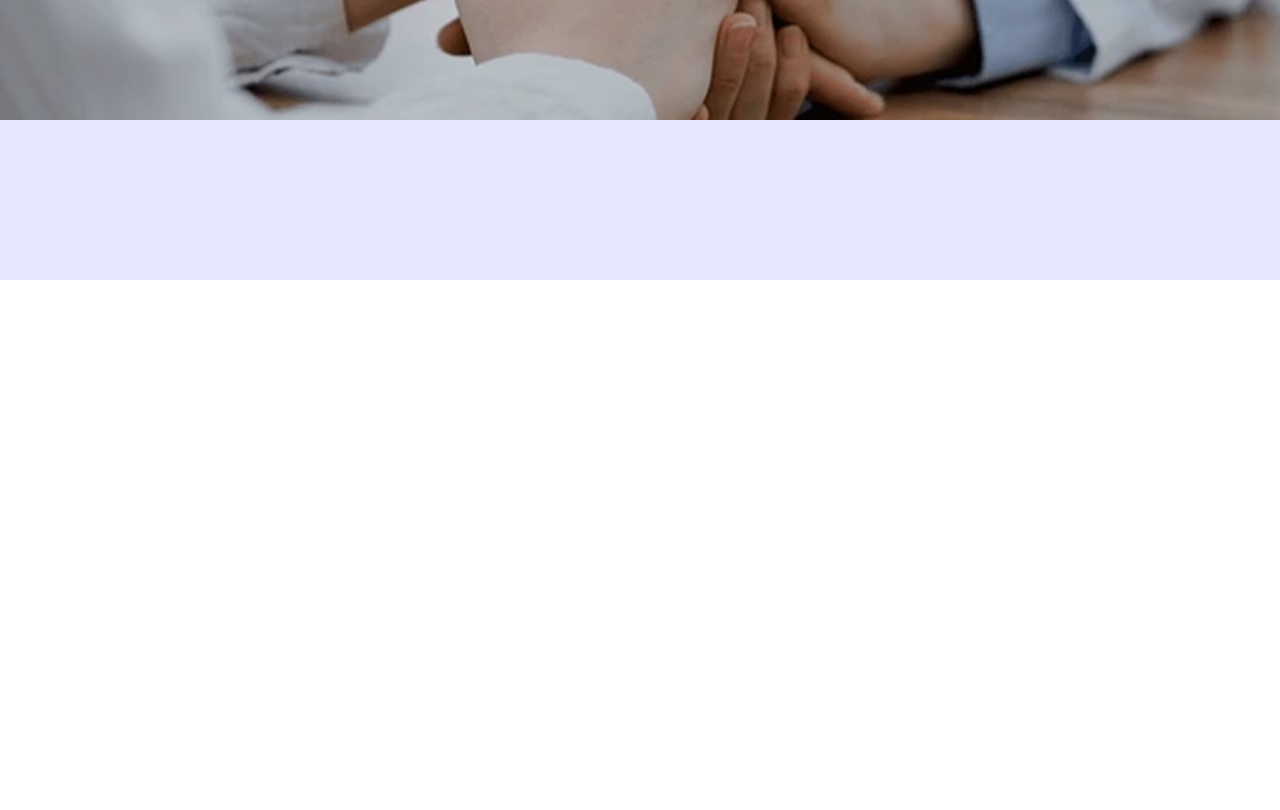
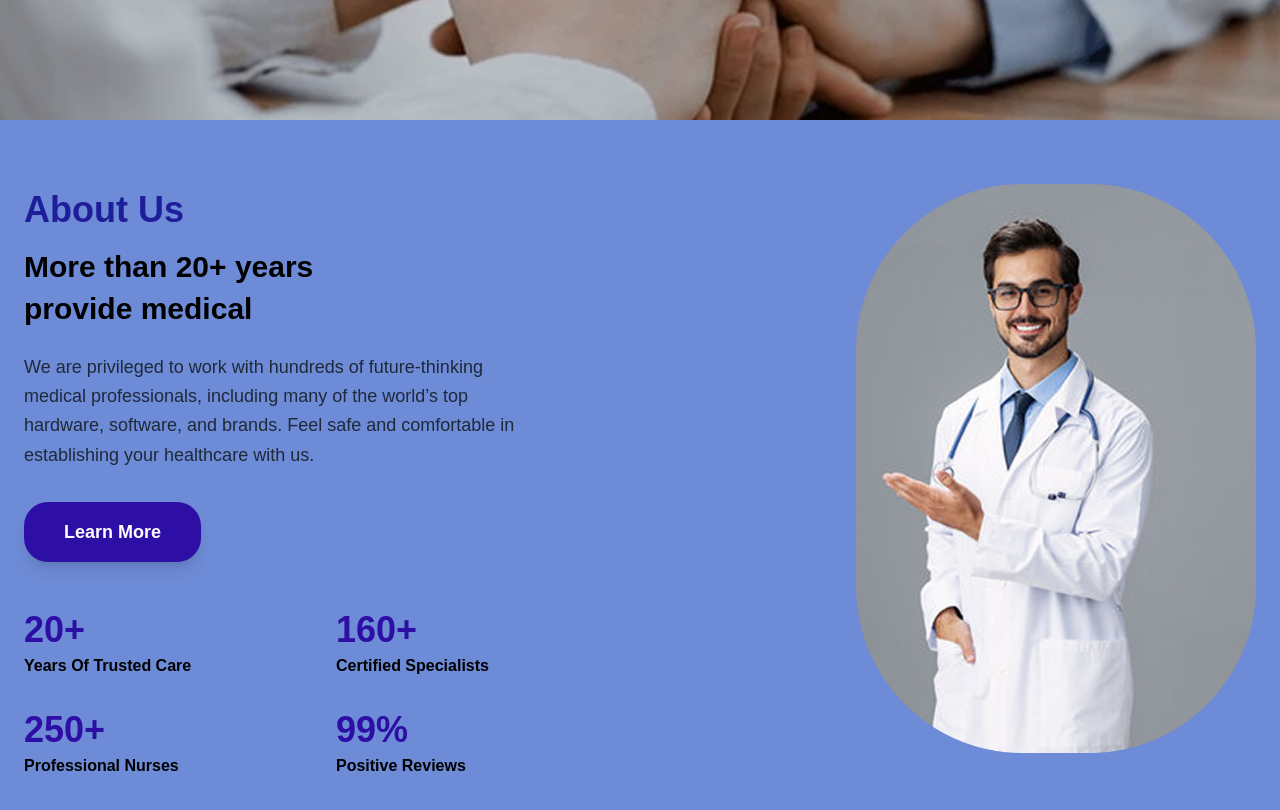
Before and after one commit to OpenStag/project-18, a Next.js app: page /about in a window 1280 px wide. Shown: the part 520-1330 px from the top of the page. Before the commit the page ends 800 px from the top, so only its background shows below. Built offline with nearby package versions, Linux system fonts and the light colour scheme.

Commit message:
update middle content section

```diff
--- a/src/app/about/page.tsx
+++ b/src/app/about/page.tsx
@@ -1,23 +1,88 @@
 import Image from "next/image";
+import React from "react";
 
-export default function AboutPage() {
+const AboutPage: React.FC = () => {
   return (
     <main className="bg-[#e7e6ff] min-h-screen">
-            {/*top section */}
+      {/* Top Section */}
       <section className="relative w-full h-[80vh] flex justify-center items-center">
         <Image
           src="/top.png"
           alt="About Us Cover"
           fill
-                    style={{ objectFit: "fill" }}
+          style={{ objectFit: "cover" }}
           className="absolute inset-0 z-0"
           priority
         />
+        <div className="absolute inset-0 bg-black/20 z-10"></div>
+        <div className="relative z-20 text-center px-4 max-w-4xl">
+          <h1 className="text-5xl md:text-7xl font-extrabold text-[#1e1e9b] mb-6">About Us</h1>
 
-                    <div className="absolute inset-0 bg-black/20 z-10"></div>
-                    <h1 className="relative z-20 text-5xl md:text-20xl font-extrabold text-[#1e1e9b] text-center">About Us</h1>"
+        </div>
+      </section>
+<section className="bg-[#6E8BD7] px-6 py-16">
+      <div className="max-w-7xl mx-auto grid grid-cols-1 lg:grid-cols-2 gap-12 items-center">
+        {/* Midle Section */}
+        <div>
+          <h2 className="text-4xl font-bold text-[#1E1E9B] mb-4">About Us</h2>
+          <h3 className="text-3xl font-bold text-[#000000] mb-6 leading-snug">
+            More than 20+ years <br /> provide medical
+          </h3>
+          <p className="text-gray-800 leading-relaxed mb-8 text-lg max-w-lg">
+            We are privileged to work with hundreds of future-thinking medical
+            professionals, including many of the world’s top hardware, software,
+            and brands. Feel safe and comfortable in establishing your
+            healthcare with us.
+          </p>
+          <button className="bg-[#2D0FA6] text-white font-bold px-10 py-4 rounded-3xl shadow-lg hover:scale-105 transition-transform duration-300 text-lg mb-12">
+            Learn More
+          </button>
+
+          {/* middle content Section */}
+          <div className="grid grid-cols-2 gap-8">
+
+            <div>
+              <h4 className="text-4xl font-bold text-[#2D0FA6] mb-1">20+</h4>
+              <p className="text-black font-semibold">Years Of Trusted Care</p>
+            </div>
+
+
+            <div>
+              <h4 className="text-4xl font-bold text-[#2D0FA6] mb-1">160+</h4>
+              <p className="text-black font-semibold">Certified Specialists</p>
+            </div>
+
+
+            <div>
+              <h4 className="text-4xl font-bold text-[#2D0FA6] mb-1">250+</h4>
+              <p className="text-black font-semibold">Professional Nurses</p>
+            </div>
+
+
+            <div>
+              <h4 className="text-4xl font-bold text-[#2D0FA6] mb-1">99%</h4>
+              <p className="text-black font-semibold">Positive Reviews</p>
+            </div>
+          </div>
+        </div>
+
+
+        <div className="flex justify-center lg:justify-end">
+          <div className="w-[400px] h-[600px] overflow-hidden rounded-[10px]">
+            <Image
+              src="/right.png"
+              alt="Doctor"
+              width={400}
+              height={600}
+              className="object-cover "
+            />
+          </div>
+        </div>
+      </div>
     </section>
 
     </main>
   );
-}
+};
+
+export default AboutPage;
```
Lines whose indentation alone changed are shown as unchanged.
